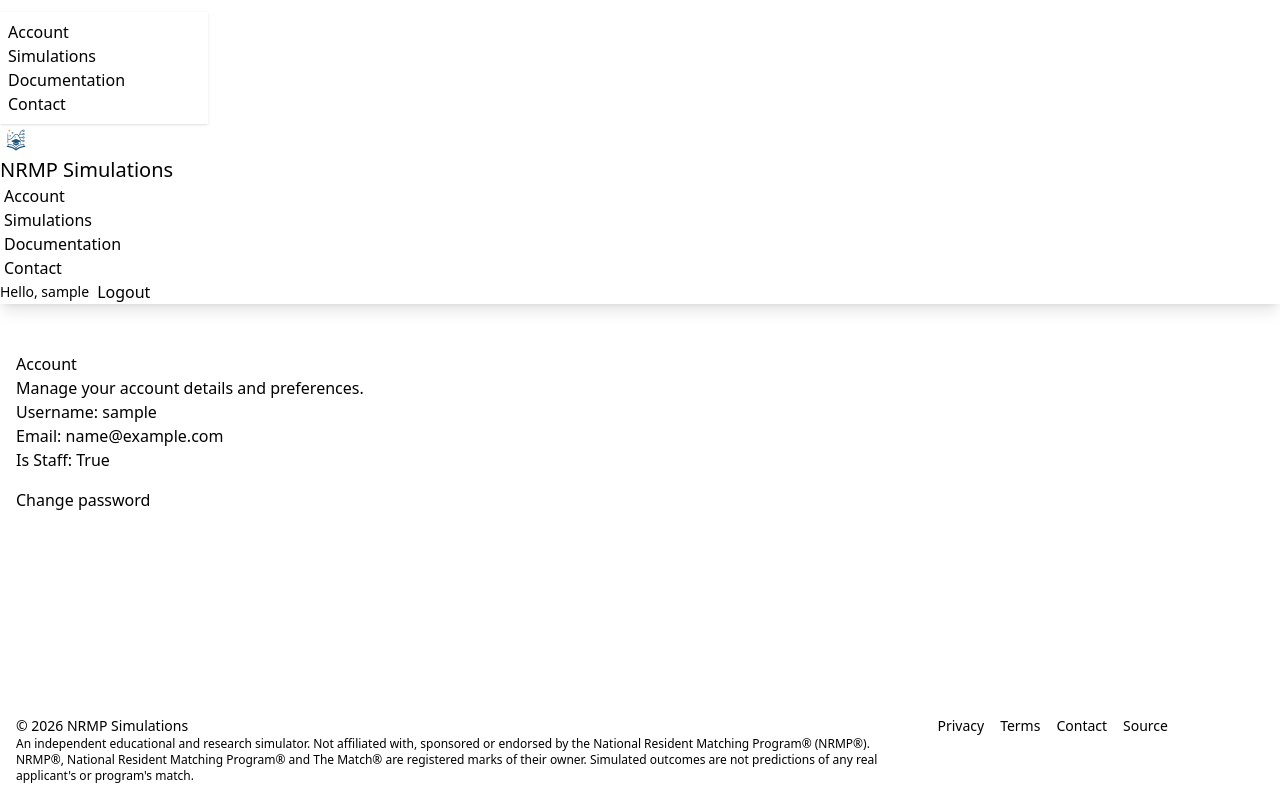
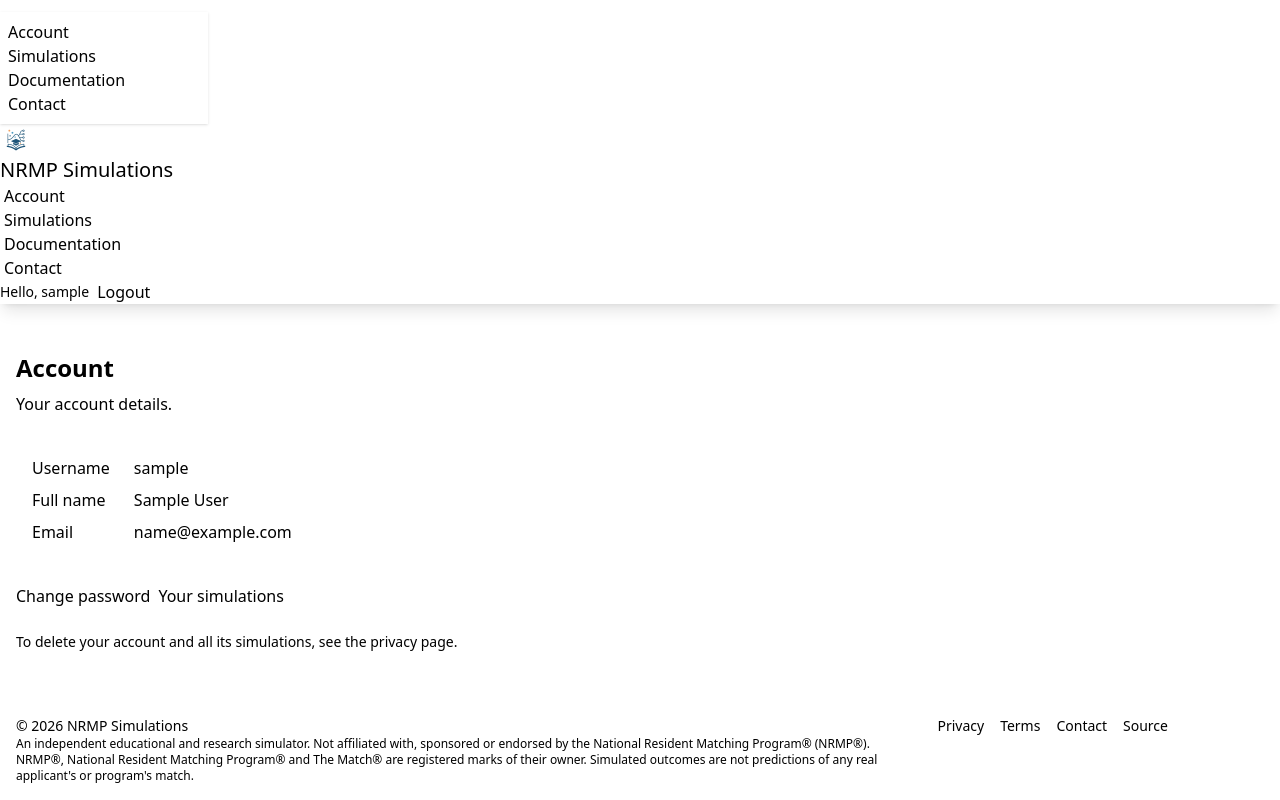
Before and after one commit to vincentdavis/NRMP_Simulated, a Django app: page /account/ in a window 1280 px wide. Run offline with Django 5.2, Linux system fonts and the light colour scheme; the visitor is signed in with stand-in values (Sample User, id 1); parts of the project's set-up code (start-up, migrations or seed data) failed here and were passed over; some libraries are stand-ins or nearby versions.

Commit message:
Step 0.8: account basics and login throttling
- the login page shows the real error ("Please enter a correct username
  and password ...") and has autocomplete hints (UX-15)
- password change at /account/password/ for regular users instead of a
  link into the admin (ENG-20)
- django-axes: the 5th failed sign-in for a username from one client locks
  that pair for 15 minutes; success clears failures; successful sign-ins
  are not logged (CRIT-6)
- client address from the X-Forwarded-For entry our own proxy appended
  (TRUSTED_PROXY_COUNT), so clients cannot forge it and one client cannot
  lock an account for everyone behind Railway's proxy
- account page rebuilt without dead classes; privacy page describes the
  failed-sign-in records

Co-Authored-By: Claude Opus 5.5 <noreply@anthropic.com>

```diff
--- a/nrmps/urls.py
+++ b/nrmps/urls.py
@@ -1,5 +1,6 @@
-from django.urls import path
 from django.contrib.auth import views as auth_views
+from django.urls import path, reverse_lazy
+
 from . import views
 
 app_name = "nrmps"
@@ -10,6 +11,19 @@ urlpatterns = [
     path("login/", auth_views.LoginView.as_view(template_name="registration/login.html"), name="login"),
     path("logout/", auth_views.LogoutView.as_view(), name="logout"),
     path("signup/", views.signup, name="signup"),
+    path(
+        "account/password/",
+        auth_views.PasswordChangeView.as_view(
+            template_name="registration/password_change_form.html",
+            success_url=reverse_lazy("nrmps:password_change_done"),
+        ),
+        name="password_change",
+    ),
+    path(
+        "account/password/done/",
+        auth_views.PasswordChangeDoneView.as_view(template_name="registration/password_change_done.html"),
+        name="password_change_done",
+    ),
     # Pages
     path("account/", views.account, name="account"),
     path("contact/", views.contact, name="contact"),
--- a/nrmps/views.py
+++ b/nrmps/views.py
@@ -137,7 +137,7 @@ def signup(request):
         form = SignupForm(request.POST)
         if form.is_valid():
             user = form.save()
-            login(request, user)
+            login(request, user, backend="django.contrib.auth.backends.ModelBackend")
             return redirect("nrmps:index")
     else:
         form = SignupForm()
--- a/pyproject.toml
+++ b/pyproject.toml
@@ -6,6 +6,7 @@ requires-python = ">=3.14"
 dependencies = [
     "dj-database-url>=3.1.2",
     "django>=6.1.1",
+    "django-axes>=8.3.1",
     "django-htmx>=1.29.0",
     "django-storages[s3]>=1.14.6",
     "django-tailwind>=4.5.0",
--- a/templates/nrmps/account.html
+++ b/templates/nrmps/account.html
@@ -1,20 +1,26 @@
 {% extends "base.html" %}
 {% block title %}Account - NRMP Simulations{% endblock %}
 {% block content %}
-  <div class="py-4">
-    <h2>Account</h2>
-    <p class="text-muted">Manage your account details and preferences.</p>
+  <div class="py-4 max-w-2xl">
+    <h1 class="text-2xl font-bold mb-2">Account</h1>
+    <p class="text-base-content/70 mb-6">Your account details.</p>
     {% if request.user.is_authenticated %}
-      <ul class="menu bg-base-200 w-full rounded-box mb-4">
-        <li class="menu-item"><span>Username: {{ request.user.get_username }}</span></li>
-        <li class="menu-item"><span>Email: {{ request.user.email|default:"—" }}</span></li>
-        <li class="menu-item"><span>Is Staff: {{ request.user.is_staff }}</span></li>
-      </ul>
-      <a class="btn btn-outline" href="/admin/password_change/">Change password</a>
+      <dl class="bg-base-200 rounded-box p-4 mb-6 grid grid-cols-[max-content_1fr] gap-x-6 gap-y-2">
+        <dt class="font-medium">Username</dt><dd>{{ request.user.get_username }}</dd>
+        <dt class="font-medium">Full name</dt><dd>{{ request.user.full_name|default:"—" }}</dd>
+        <dt class="font-medium">Email</dt><dd>{{ request.user.email|default:"—" }}</dd>
+      </dl>
+      <div class="flex flex-wrap gap-2">
+        <a class="btn btn-outline" href="{% url 'nrmps:password_change' %}">Change password</a>
+        <a class="btn btn-outline" href="{% url 'nrmps:simulation_list' %}">Your simulations</a>
+      </div>
+      <p class="text-sm text-base-content/70 mt-6">
+        To delete your account and all its simulations, see the <a class="link" href="{% url 'nrmps:privacy' %}">privacy page</a>.
+      </p>
     {% else %}
-      <div class="alert alert-info">
-        <svg xmlns="http://www.w3.org/2000/svg" fill="none" viewBox="0 0 24 24" class="stroke-current shrink-0 w-6 h-6"><path stroke-linecap="round" stroke-linejoin="round" stroke-width="2" d="M13 16h-1v-4h-1m1-4h.01M21 12a9 9 0 11-18 0 9 9 0 0118 0z"></path></svg>
-        <span>You are not logged in. Please <a href="{% url 'nrmps:login' %}">log in</a> or <a href="{% url 'nrmps:signup' %}">create an account</a> to manage your account.</span>
+      <div role="alert" class="alert alert-info">
+        <span>You are not signed in. Please <a class="link" href="{% url 'nrmps:login' %}">log in</a> or
+          <a class="link" href="{% url 'nrmps:signup' %}">create an account</a>.</span>
       </div>
     {% endif %}
   </div>
--- a/templates/nrmps/privacy.html
+++ b/templates/nrmps/privacy.html
@@ -17,6 +17,9 @@
           populations you generate or upload, and the computed ratings and rankings.</li>
         <li><strong>Uploads:</strong> CSV files are read in memory and not kept as files; only the rows they contain
           are stored, as the simulation's population.</li>
+        <li><strong>Failed sign-ins:</strong> to block password guessing, a failed sign-in records the username tried,
+          the IP address and the browser identification. The record is cleared when that username signs in
+          successfully. Successful sign-ins are not recorded.</li>
       </ul>
       <p class="mt-2">Everything is stored in the site's database, hosted by the cloud provider
         <a class="link" href="https://railway.com">Railway</a>. Only you can see your simulations.</p>
```
Also changed, not shown: NRMP_Simulated/settings.py (+22 -0 lines), docs/IMPLEMENTATION_STATUS.md (+1 -1 lines), nrmps/security.py (added, +20 -0 lines), nrmps/tests/test_accounts.py (added, +110 -0 lines), templates/registration/lockout.html (added, +12 -0 lines), templates/registration/login.html (+8 -4 lines), templates/registration/password_change_done.html (added, +9 -0 lines), templates/registration/password_change_form.html (added, +38 -0 lines), 2 other files.
